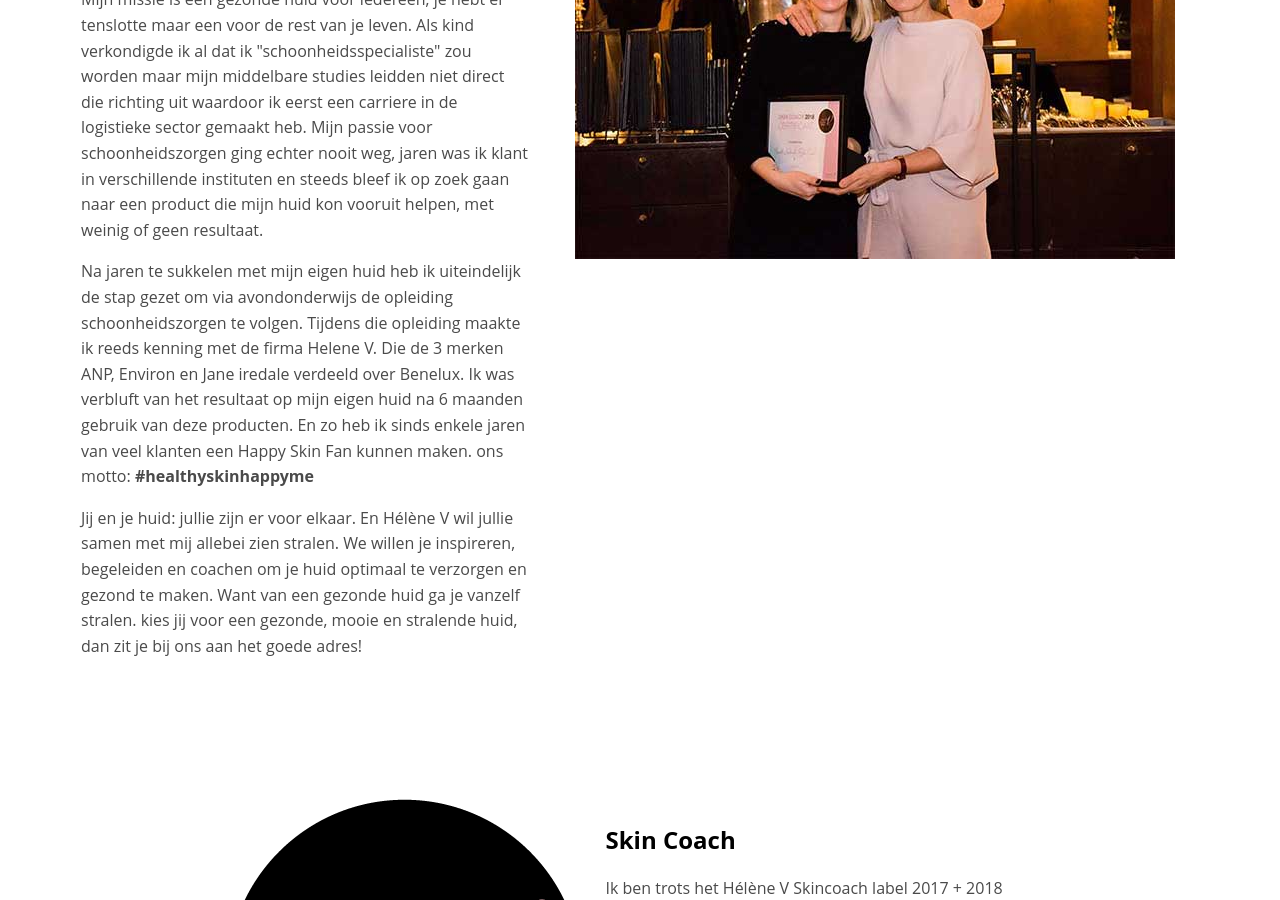
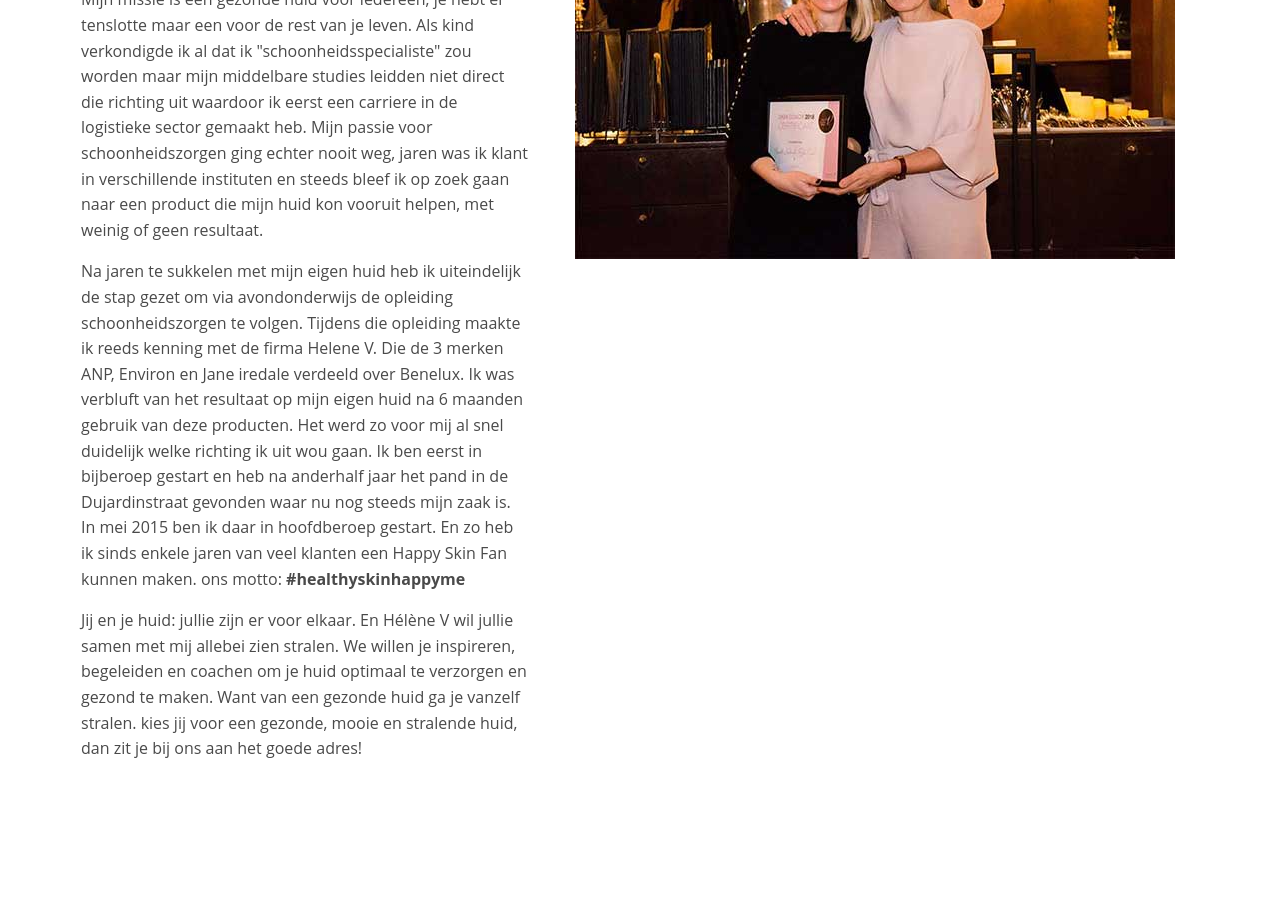
Before and after one commit to acandael/anniek, a Jekyll site: the page built from over-anniek.html, in a window 1280 px wide and 900 px high, scrolled down 514 px. Built offline with Jekyll 4.4.1, drawn with Linux system fonts in a browser that asks for light colours.

Commit message:
aanpassingen

```diff
--- a/behandelingen.html
+++ b/behandelingen.html
@@ -59,11 +59,10 @@ klanten die reeds Environ dagelijks gebruiken.</p>
     <div class="treatment">
       <a href="/definitieve-ontharing.html"><img class="treatment__img" src="images/lightsheer-300.jpg" alt="df-mobile environ" /></a>
       <a href="/definitieve-ontharing.html"><h3 class="treatment__title">Definitieve Ontharing</h3></a>
-      <p class="bodytext">Verwijder lichaamshaar definitief op een
-pijnloze wijze.</p>
+      <p class="bodytext">De meest definitieve oplossing om lichaamshaar te verwijderen</p>
     </div>
     <div class="treatment">
-      <a href="/permanente-make-up.html"><img class="treatment__img" src="images/permanente-make-up-300.jpg" alt="df-mobile environ" /></a>
+      <a href="/permanente-make-up.html"><img class="treatment__img" src="images/permanente-make-up-300-2.jpg" alt="df-mobile environ" /></a>
       <a href="/permanente-make-up.html"><h3 class="treatment__title">Permanente Make Up</h3></a>
       <p class="bodytext">’s Morgens, ‘s middags en ’s avonds altijd een verzorgde uitstraling</p>
     </div>
--- a/gelaatsverzorging.html
+++ b/gelaatsverzorging.html
@@ -8,6 +8,7 @@ layout: default
 <div class="row">
   <div class="content">
     <h2>Ionzyme DF apparaat</h2>
+    <p class="bodytext">Geschikt voor klanten die de Environ producten minstens 1 maand gebruiken</p>
     <p class="bodytext">Dit apparaat brengt de actieve ingrediënten die in onze serums
 zitten dieper in de huid voor een onmiddellijk zichtbaar resultaat
 op alle huidcondities</p>
--- a/huidanalyse.html
+++ b/huidanalyse.html
@@ -39,7 +39,7 @@ op jou huid</p>
   </form>
   <p class="smalltext">Kan je niet wachten tot de datum van je afspraak en wil je al
 weten welke producten jou huid gezond kunnen maken
-volg dan de Skin Wizard</p>
+volg dan de <a href="https://www.helene-v.com/nl/wizard/start">Helene V Skin Wizard</a></p>
   </div>
   <aside class="sidebar">
     <img class="sidebar__img" src="images/huidanalyse-2-600.jpg" alt="gelaatsverzorging" />
--- a/index.html
+++ b/index.html
@@ -113,7 +113,7 @@ klanten die reeds Environ dagelijks gebruiken.</p>
         </div>
       </div>
     </section>
-    <p class="skin-wizard bodytext">Kan je niet wachten tot je afspraak? Doe alvast de <a href="#">Helene V Skin Wizard</a> en ontdek welke producten best bij jou huid passen</p>
+    <p class="skin-wizard bodytext">Kan je niet wachten tot je afspraak? Doe alvast de <a href="https://www.helene-v.com/nl/wizard/start">Helene V Skin Wizard</a> en ontdek welke producten best bij jou huid passen</p>
     <section class="section-blog">
       {% for post in site.posts limit:3 %}
       <div class="blogpost">
--- a/over-anniek.html
+++ b/over-anniek.html
@@ -9,7 +9,7 @@ layout: default
   <div class="content">
     <h2>Een Gezonde Huid Voor Iedereen</h2>
     <p class="bodytext">Mijn zaak is geen klassiek schoonheidsinstituut of schoonheidssalon maar een Skinstituut of Skincare center.  Mijn missie is een gezonde huid voor iedereen, je hebt er tenslotte maar een voor de rest van je leven.  Als kind verkondigde ik al dat ik "schoonheidsspecialiste" zou worden maar mijn middelbare studies leidden niet direct die richting uit waardoor ik eerst een carriere in de logistieke sector gemaakt heb. Mijn passie voor schoonheidszorgen ging echter nooit weg, jaren was ik klant in verschillende instituten en steeds bleef ik op zoek gaan naar een product die mijn huid kon vooruit helpen, met weinig of geen resultaat.</p>
-    <p class="bodytext">Na jaren te sukkelen met mijn eigen huid heb ik uiteindelijk de stap gezet om via avondonderwijs de opleiding schoonheidszorgen  te volgen.  Tijdens die opleiding maakte ik reeds kenning met de firma Helene V. Die de 3 merken ANP, Environ en Jane iredale verdeeld over Benelux. Ik was verbluft van het resultaat op mijn eigen huid na 6 maanden gebruik van deze producten.  En zo heb ik sinds enkele jaren van veel klanten een Happy Skin Fan kunnen maken.  ons motto: <strong>#healthyskinhappyme</strong></p>
+    <p class="bodytext">Na jaren te sukkelen met mijn eigen huid heb ik uiteindelijk de stap gezet om via avondonderwijs de opleiding schoonheidszorgen  te volgen.  Tijdens die opleiding maakte ik reeds kenning met de firma Helene V. Die de 3 merken ANP, Environ en Jane iredale verdeeld over Benelux. Ik was verbluft van het resultaat op mijn eigen huid na 6 maanden gebruik van deze producten. Het werd zo voor mij al snel duidelijk welke richting ik uit wou gaan.  Ik ben eerst in bijberoep gestart en heb na anderhalf jaar het pand in de Dujardinstraat gevonden waar nu nog steeds mijn zaak is.  In mei 2015 ben ik daar in hoofdberoep gestart. En zo heb ik sinds enkele jaren van veel klanten een Happy Skin Fan kunnen maken.  ons motto: <strong>#healthyskinhappyme</strong></p>
     <p class="bodytext">Jij en je huid: jullie zijn er voor elkaar. En Hélène V wil jullie samen met mij allebei zien stralen. We willen je inspireren, begeleiden en coachen om je huid optimaal te verzorgen en gezond te maken. Want van een gezonde huid ga je vanzelf stralen. kies jij voor een gezonde, mooie en stralende huid, dan zit je bij ons aan het goede adres!</p>
   </div>
   <aside class="sidebar">
```
Also changed, not shown: _posts/2018-03-21-janeiredale-lemon-lift.md (+1 -1 lines), images/lemongrass-love-actie.jpg (added).
